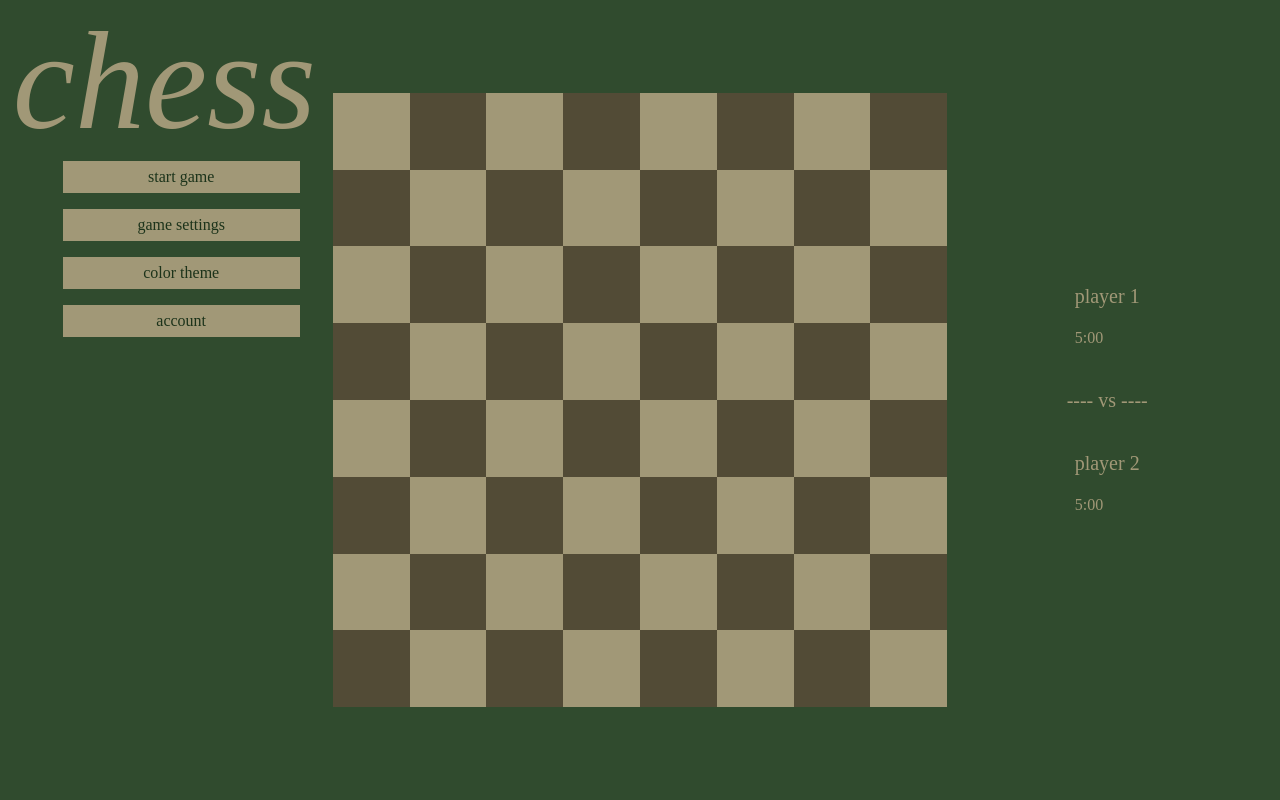
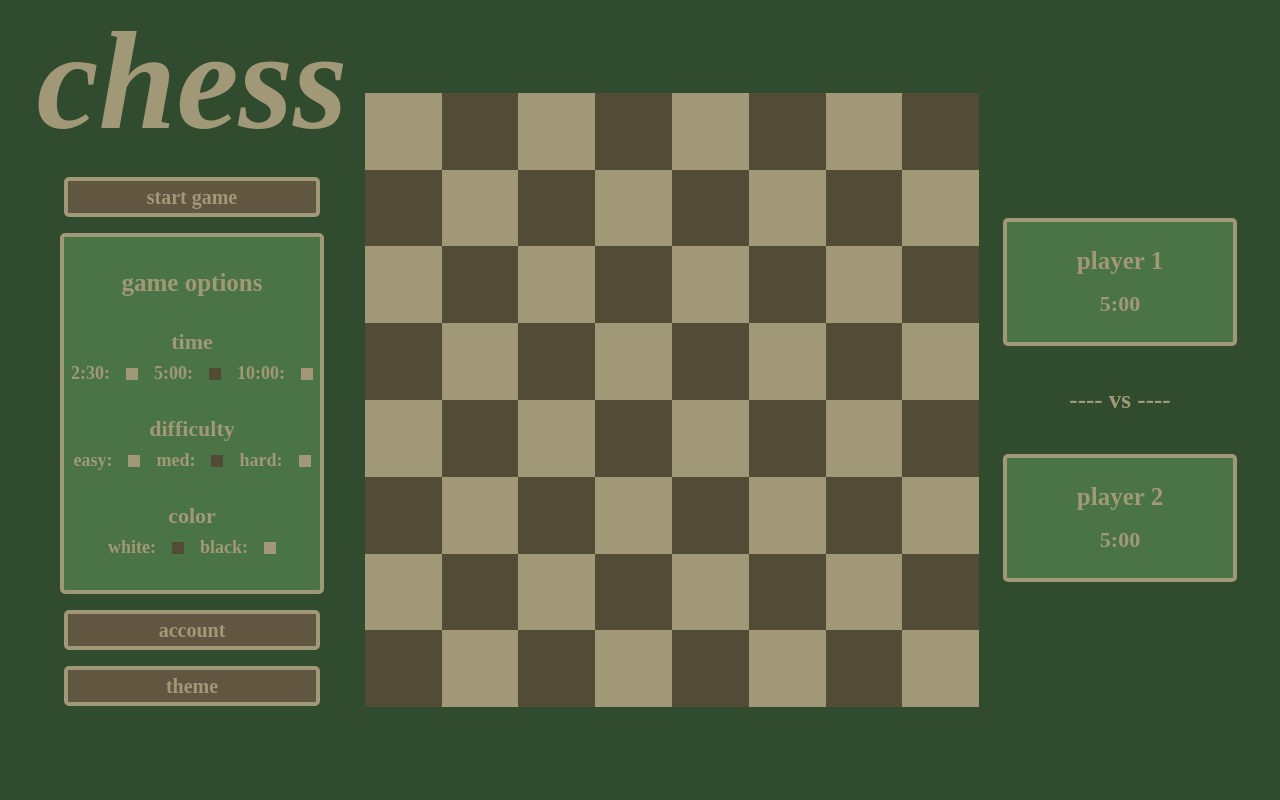
Before and after one commit to Gabe-Kisler/chess_game, a Flask app: page / in a window 1280 px wide. Run offline with Flask 3, Linux system fonts and the light colour scheme.

Commit message:
themes created. css/js/html updates

```diff
--- a/app/static/css/board.css
+++ b/app/static/css/board.css
@@ -1,3 +1,4 @@
+
 body {
     width: 100%;
     height: 100vh;
@@ -8,35 +9,18 @@ body {
     margin: 0;
     padding: 0;
     overflow: hidden;
-    background-color: #304b2e;
+    background-color: var(--background-color)
 
 }
 
 #board {
+    z-index: 1;
     aspect-ratio: 1 / 1;
     display: flex;
     flex-direction: column;
     align-items: center;
     justify-content: center;
     width: 48vw;
-}
-
-#left-of-board {
-    height: 100vh;
-    display: flex;
-    flex-direction: column;
-    align-items: flex-start;
-    justify-content: flex-start;
-    width: 25%;
-}
-
-#right-of-board {
-    height: 100vh;
-    display: flex;
-    flex-direction: column;
-    align-items: center;
-    justify-content: center;
-    width: 25%;
 }
 
 .row {
@@ -53,7 +37,7 @@ body {
     align-items: center;
     justify-content: center;
     width: 12.5%;
-    background-color: #a19877;
+    background-color: var(--box-light);
     border: none;
 }
 
@@ -64,6 +48,7 @@ body {
 .box:not(.valid-move)::before {
     content: "";
 }
+
 .box.valid-move::after {
     content: "";
     display: block;
@@ -76,58 +61,60 @@ body {
     left: 50%;
     transform: translate(-50%, -50%);
 }
+
 .row:nth-child(odd) .box:nth-child(even) {
-    background-color: #524b36;
+    background-color: var(--box-dark);
 }
 
 .row:nth-child(even) .box:nth-child(odd) {
-    background-color: #524b36;
+    background-color: var(--box-dark);
 }
 
 h1 {
     font-family: 'Fira Sans';
     font-size: 140px;
     font-weight: 500;
-    color: #a19877;
+    color: var(--text-color);
     font-style: italic;
+    font-weight: bold;
     padding: 0;
     margin: 0;
 }
 
 h3 {
     font-family: 'Fira Sans';
-    font-size: 20px;
-    font-weight: 200;
-    color: #a19877;
+    font-size: 25px;
+    color: var(--text-color);
+    font-weight: bold;
+    padding: 0;
+    margin: 0;
 }
 
 h4 {
     font-family: 'Fira Sans';
-    font-size: 16px;
-    font-weight: 100;
-    color: #a19877;
+    font-size: 22px;
+    color: var(--text-color);
+    font-weight: bold;
+    padding: 0;
+    margin: 0;
 }
 
-button {
-    color: #1c331a;
-    background-color: #a19877;
-    border: none;
+h5 {
+    font-family: 'Fira Sans';
+    font-size: 18px;
+    color: var(--text-color);
+    font-weight: bolder;
+    padding: 0;
+    margin: 0;
 }
 
-.game-button {
-    width: 74%;
-    height: 4vh;
-    margin-left: 50px;
+p {
     font-family: 'Fira Sans';
-    font-size: 16px;
-    font-weight: 100;
-    color: #1c331a;
-    margin-bottom: 2vh;
-}
-
-.game-button:hover {
-    background-color: #4a7446;
-    transition-duration: .4;
+    font-size: 14px;
+    color: var(--text-color);
+    font-weight: bolder;
+    padding: 0;
+    margin: 0;
 }
 
 img {
--- /dev/null
+++ b/app/static/css/leftOfBoard.css
@@ -0,0 +1,79 @@
+#left-of-board {
+    height: 100vh;
+    display: flex;
+    flex-direction: column;
+    align-items: center;
+    justify-content: flex-start;
+    width: 27%;
+    gap: 2vh;
+}
+
+#gameOptions {
+    width: auto;
+    height: auto;
+    display: flex;
+    flex-direction: column;
+
+}
+
+.optionButtonContainer {
+    display: flex;
+    flex-direction: row;
+    justify-content: flex-start;
+    align-items: center;
+    gap: 2vh;
+    padding-top: 1vh;
+}
+
+.game-button {
+    width: 74%;
+    height: 5vh;
+    font-family: 'Fira Sans';
+    font-size: 20px;
+    font-weight: 400px;
+    color: var(--text-color);
+    border-radius: 5px;
+    border: 4px var(--border-color) solid;
+    background-color: var(--button-color);
+    font-weight: bold;
+}
+
+.game-button:hover, #start-game.hover {
+    background-color: var(--hover);
+    transition-duration: .4;
+}
+
+
+#gameOptions {
+    width: 74%;
+    height: auto;
+    background-color: var(--secondary);
+    border: 4px var(--border-color) solid;
+    border-radius: 5px;
+    display: flex;
+    flex-direction: column;
+    align-items: center;
+    justify-content: flex-start;
+    padding-top: 4vh;
+    padding-bottom: 4vh;
+    gap: 4vh;
+}
+
+.buttonswName {
+    display: flex;
+    flex-direction: column;
+    align-items: center;
+    justify-content: center;
+}
+
+.optionsButton {
+    aspect-ratio: 1/1;
+    height: auto;
+    width: 10%;
+    background-color: var(--text-color);
+    border: none;
+}
+
+.optionsButton.selected {
+    background-color: var(--box-dark);
+}
--- /dev/null
+++ b/app/static/css/rightOfBoard.css
@@ -0,0 +1,22 @@
+#right-of-board {
+    height: 100vh;
+    display: flex;
+    flex-direction: column;
+    align-items: center;
+    justify-content: center;
+    width: 22%;
+    gap: 5vh;
+}
+
+.player-card {
+    width: 80%;
+    height: 15vh;
+    display: flex;
+    flex-direction: column;
+    align-items: center;
+    justify-content: center;
+    background-color: var(--secondary);
+    border: 4px var(--border-color) solid;
+    border-radius: 5px;
+    gap: 2vh;
+}
--- /dev/null
+++ b/app/static/css/themes.css
@@ -0,0 +1,122 @@
+:root {
+    --background-color: #304b2e;
+    --box-light: #a19877;
+    --box-dark: #524b36;
+    --text-color: #a19877;
+    --secondary: #4a7446;
+    --hover: #4a7446;
+    --button-color: #615740;
+    --border-color: #a19877;
+}
+
+.multi-color-button {
+    display: flex;
+    padding: 0;
+    width: 70%;
+    height: 6vh;
+    border: none;
+    overflow: hidden;
+    cursor: pointer;
+    border: white 4px solid;
+    margin-bottom: 5%;
+  }
+
+  .multi-color-button span {
+    flex: 1;
+  }
+
+  #themesPopout {
+    position: fixed;
+    top: 0;
+    left: 0;
+    display: none;
+    flex-direction: column;
+    align-items: center;
+    justify-content: center;
+    z-index:999999;
+    gap: 5%;
+    width: 100%;
+    height: 100%;
+  }
+
+  #themesPopoutOverlay {
+    position: absolute;
+    top: 0;
+    left: 0;
+    width: 100%;
+    height: 100%;
+    background: rgba(76, 77, 71, 0.3);
+    z-index: 1;
+}
+  #themesPopoutContent {
+    background-color: var(--secondary);
+    position: relative;
+    display: flex;
+    align-items: center;
+    justify-content: center;
+    flex-direction: column;
+    border: 10px var(--background-color) solid;
+    border-radius: 10px;
+    width: 20%;
+    height: 40vh;
+    z-index: 2;
+    padding: 20px;
+}
+
+
+/* themes */
+
+body.black-and-white-theme {
+  --background-color: #7e7e7e;
+  --box-light: #c7c7c7;
+  --box-dark: #3a3a3a;
+  --text-color: #202020;
+  --secondary: #686968;
+  --hover: #3a3a3a;
+  --button-color: #686868;
+  --border-color: #42413f;
+}
+
+body.lavendar-brown-theme {
+  --background-color: #685949;
+  --box-light: #a985ad;
+  --box-dark: #615174;
+  --text-color: #cccccc;
+  --secondary: #888267;
+  --hover: #494747;
+  --button-color: #7a6a55;
+  --border-color: #6c5d74;
+}
+
+body.pinks-theme {
+  --background-color: #5c445a;
+  --box-light: #ca8fd1;
+  --box-dark: #7a4381;
+  --text-color: #382c41;
+  --secondary: #775272;
+  --hover: #d6aadb;
+  --button-color: #614b61;
+  --border-color: #b9a3c4;
+}
+
+body.bright-theme {
+  --background-color: #391463;
+  --box-light: #0aa8e7;
+  --box-dark: #3413ec;
+  --text-color: #68e713;
+  --secondary: #2566df;
+  --hover: #8a2d94;
+  --button-color: #aa4daa;
+  --border-color: #3adf19;
+}
+
+body.space-theme {
+  --background-color: #1f203f;
+  --box-light: #9ca3a2;
+  --box-dark: #2a2836;
+  --text-color: #3d8799;
+  --secondary: #4d52a0;
+  --hover: #8a2d94;
+  --button-color: #201f74;
+  --border-color: #ccce5d;
+}
--- /dev/null
+++ b/app/static/javascript/buttonListeners.js
@@ -0,0 +1,114 @@
+
+const themesPopout = document.getElementById('themesPopout');
+const themesButton = document.getElementById('themesButton');
+const overlay = document.getElementById('themesPopoutOverlay');
+const body = document.body;
+
+const defaultBtn = document.getElementById('default');
+const blackAndWhiteBtn = document.getElementById('black-and-white');
+const lavendarBtn = document.getElementById('lavendar-brown');
+const pinksBtn = document.getElementById('pinks');
+const brightBtn = document.getElementById('bright');
+const spaceBtn = document.getElementById('space');
+
+const easyButton = document.getElementById('easyButton');
+const mediumButton = document.getElementById('mediumButton');
+const hardButton = document.getElementById('hardButton');
+const twoThirtyButton = document.getElementById('twoThirtyButton');
+const fiveButton = document.getElementById('fiveButton');
+const tenButton = document.getElementById('tenButton');
+const whiteButton = document.getElementById('whiteButton');
+const blackButton = document.getElementById('blackButton');
+
+window.onload = function () {
+    mediumButton.classList.add('selected');
+    fiveButton.classList.add('selected');
+    whiteButton.classList.add('selected');
+    addTimeButtonListeners();
+    addDifficultyButtonListeners();
+    addColorButtonListeners();
+}
+
+themesButton.onclick = function () {
+    themesPopout.style.display = 'flex';
+}
+
+overlay.onclick = function () {
+    themesPopout.style.display = 'none';
+}
+
+function applyTheme(theme) {
+    body.classList.remove(
+        'default-theme',
+        'black-and-white-theme',
+        'lavendar-brown-theme',
+        'pinks-theme',
+        'bright-theme',
+        'space-theme'
+    );
+    body.classList.add(theme);
+}
+
+defaultBtn.onclick = function () {
+    applyTheme('default-theme');
+}
+blackAndWhiteBtn.onclick = function () {
+    applyTheme('black-and-white-theme');
+}
+lavendarBtn.onclick = function () {
+    applyTheme('lavendar-brown-theme');
+}
+pinksBtn.onclick = function () {
+    applyTheme('pinks-theme');
+}
+brightBtn.onclick = function () {
+    applyTheme('bright-theme');
+}
+spaceBtn.onclick = function () {
+    applyTheme('space-theme');
+}
+
+function clearTimeButtons() {
+    document.querySelectorAll('.optionsButton.time').forEach(button => {
+        button.classList.remove('selected');
+    });
+}
+
+function clearDifficultyButtons() {
+    document.querySelectorAll('.optionsButton.difficulty').forEach(button => {
+        button.classList.remove('selected');
+    });
+}
+
+function clearColorButtons() {
+    document.querySelectorAll('.optionsButton.color').forEach(button => {
+        button.classList.remove('selected');
+    });
+}
+
+function addTimeButtonListeners() {
+    document.querySelectorAll('.optionsButton.time').forEach(button => {
+        button.addEventListener('click', function () {
+            clearTimeButtons();
+            button.classList.add('selected');
+        });
+    });
+}
+
+function addDifficultyButtonListeners() {
+    document.querySelectorAll('.optionsButton.difficulty').forEach(button => {
+        button.addEventListener('click', function () {
+            clearDifficultyButtons();
+            button.classList.add('selected');
+        });
+    });
+}
+
+function addColorButtonListeners() {
+    document.querySelectorAll('.optionsButton.color').forEach(button => {
+        button.addEventListener('click', function () {
+            clearColorButtons();
+            button.classList.add('selected');
+        });
+    });
+}
--- a/app/templates/board.html
+++ b/app/templates/board.html
@@ -5,16 +5,88 @@
     <title>chess</title>
     <meta charset="UTF-8">
     <script src="{{ url_for('static', filename='javascript/startGame.js')}}" defer></script>
+    <script src="{{ url_for('static', filename='javascript/buttonListeners.js')}}" defer></script>
+    <link rel="stylesheet" href="{{ url_for('static',  filename='css/themes.css') }}">
     <link rel="stylesheet" href="{{ url_for('static',  filename='css/board.css') }}">
+    <link rel="stylesheet" href="{{ url_for('static',  filename='css/leftOfBoard.css') }}">
+    <link rel="stylesheet" href="{{ url_for('static',  filename='css/rightOfBoard.css') }}">
 </head>
 
 <body>
     <div id="left-of-board">
         <h1 id="title">chess</h1>
         <button type="button" class="game-button" id="start-game">start game</button>
-        <button type="button" class="game-button" id="game-settings">game settings</button>
-        <button type="button" class="game-button" id="color-theme">color theme</button>
-        <button type="button" class="game-button" id="account">account</button>
+        <div id="gameOptions">
+            <h3>game options</h3>
+            <div class="buttonswName">
+            <h4>time</h4>
+            <div class="optionButtonContainer">
+                <h5>2:30:</h5>
+                <button class="optionsButton time" id="twoThirtyButton"></button>
+                <h5>5:00:</h5>
+                <button class="optionsButton time" id="fiveButton"></button>
+                <h5>10:00:</h5>
+                <button class="optionsButton time" id="tenButton"></button>
+            </div>
+            </div>
+            <div class="buttonswName">
+            <h4>difficulty</h4>
+            <div class="optionButtonContainer">
+                <h5>easy:</h5>
+                <button class="optionsButton difficulty" id="easyButton"></button>
+                <h5>med:</h5>
+                <button class="optionsButton difficulty" id="mediumButton"></button>
+                <h5>hard:</h5>
+                <button class="optionsButton difficulty" id="hardButton"></button>
+            </div>
+            </div>
+            <div class="buttonswName">
+            <h4>color</h4>
+            <div class="optionButtonContainer">
+                <h5>white:</h5>
+                <button class="optionsButton color" id="whiteButton"></button>
+                <h5>black:</h5>
+                <button class="optionsButton color" id="blackButton"></button>
+            </div>
+            </div>
+        </div>
+        <button type="button" class="game-button" id="accountButton">account</button>
+        <button type="button" class="game-button" id="themesButton">theme</button>
+    </div>
+    <div id="themesPopout" style="display: none;">
+        <div id="themesPopoutOverlay"></div>
+        <div id="themesPopoutContent">
+                <button class="multi-color-button" id="default">
+                    <span style="background: #304b2e"></span>
+                    <span style="background: #4a7446"></span>
+                    <span style="background: #a19877"></span>
+              </button>
+              <button class="multi-color-button" id="black-and-white">
+                    <span style="background:rgb(146, 146, 146);"></span>
+                    <span style="background:rgb(255, 255, 255);"></span>
+                    <span style="background:rgb(63, 63, 63);"></span>
+              </button>
+              <button class="multi-color-button" id="lavendar-brown">
+                    <span style="background:rgb(125, 128, 139);"></span>
+                    <span style="background:rgb(69, 73, 109);"></span>
+                    <span style="background:rgb(121, 93, 77);"></span>
+              </button>
+              <button class="multi-color-button" id="pinks">
+                    <span style="background:rgb(221, 164, 221);"></span>
+                    <span style="background:rgb(240, 111, 245);"></span>
+                    <span style="background:rgb(109, 64, 103);"></span>
+              </button>
+              <button class="multi-color-button" id="bright">
+                    <span style="background:rgb(102, 28, 98);"></span>
+                    <span style="background:rgb(64, 106, 196);"></span>
+                    <span style="background:rgb(196, 199, 52);"></span>
+              </button>
+              <button class="multi-color-button" id="space">
+                    <span style="background:rgb(32, 38, 83);"></span>
+                    <span style="background:rgb(206, 147, 214);"></span>
+                    <span style="background:rgb(217, 221, 180);"></span>
+              </button>
+        </div>
     </div>
     <div id="board">
         <div class="row" id="8">
```
Lines whose indentation alone changed are shown as unchanged.
